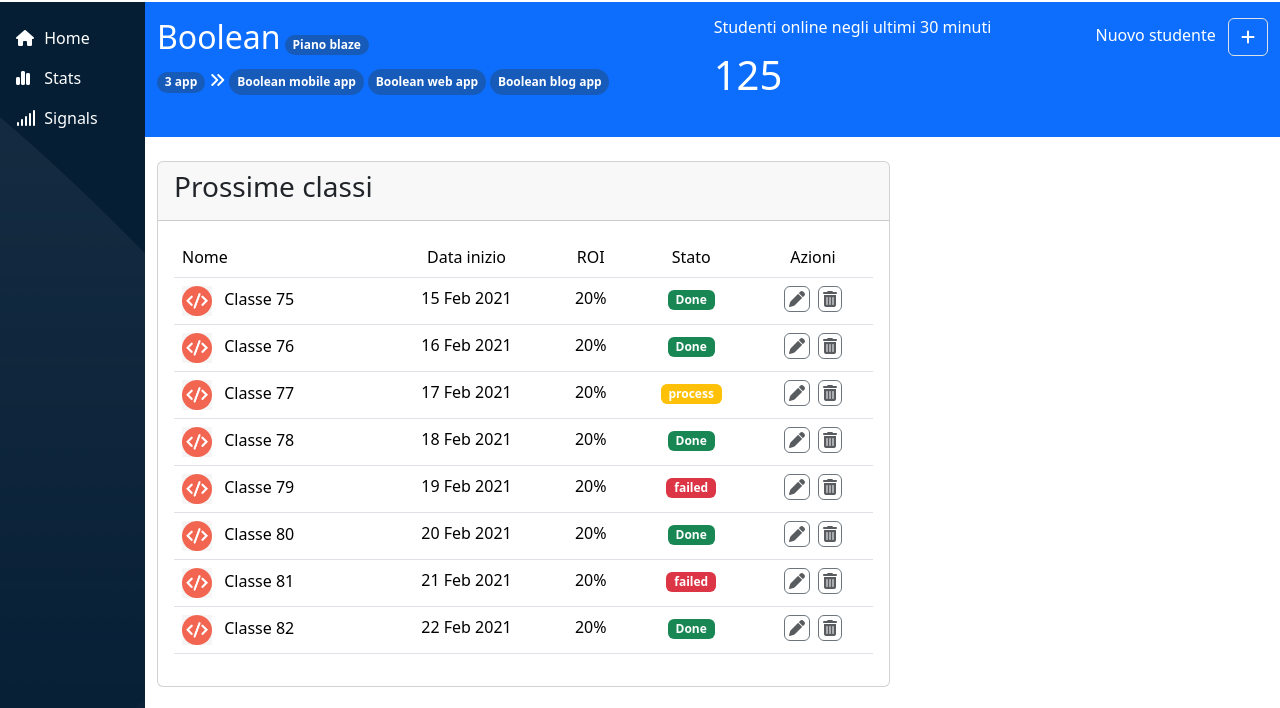
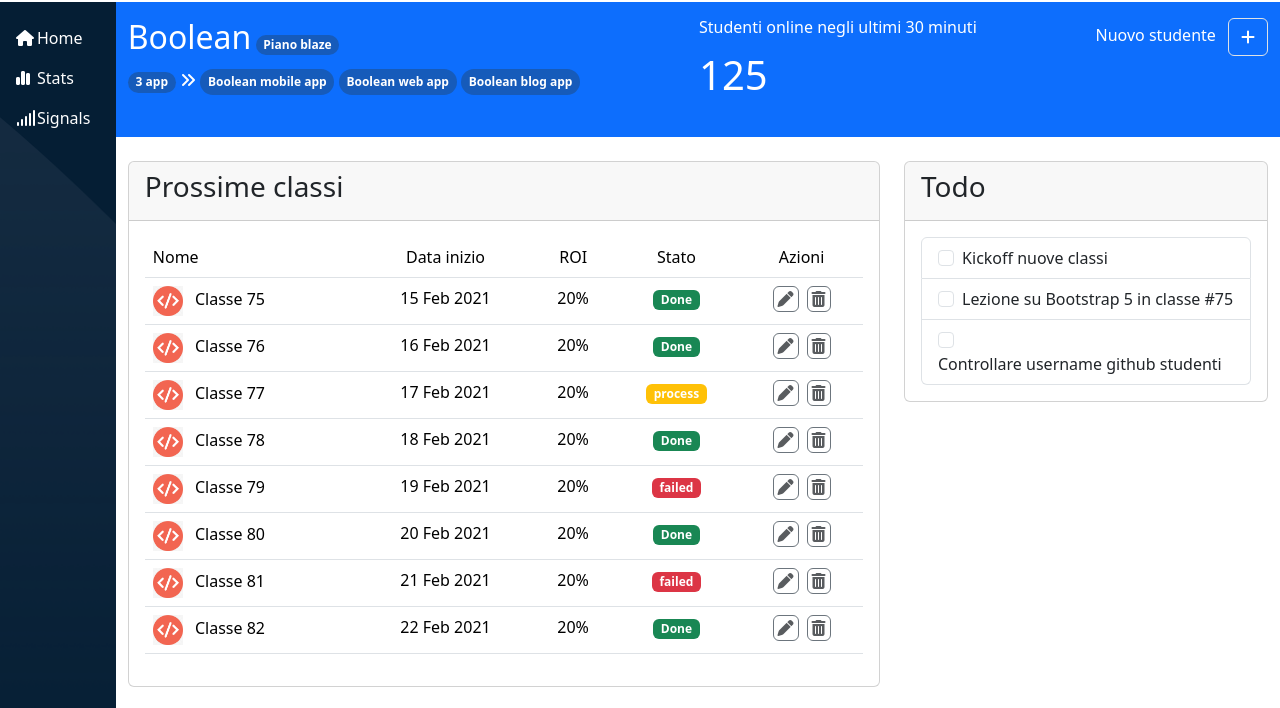
Before and after one commit to fracs31/html-css-bootstrap-dashboard, a plain HTML site: page index.html in a window 1280 px wide. Shown: the part 68-776 px from the top of the page. Drawn offline with nearby package versions, Linux system fonts and the light colour scheme.

Commit message:
ADD checklist

```diff
--- a/index.html
+++ b/index.html
@@ -438,7 +438,31 @@
                             <div class="row">
                                 <!-- Colonna -->
                                 <div class="col-12">
-
+                                    <!-- Carta -->
+                                    <div class="card">
+                                        <!-- Carta Header -->
+                                        <div class="card-header">
+                                            <h3>Todo</h3>
+                                        </div>
+                                        <!-- Carta Body -->
+                                        <div class="card-body">
+                                            <!-- Lista -->
+                                            <ul class="list-group">
+                                                <li class="list-group-item">
+                                                    <input class="form-check-input me-1" type="checkbox" value="" id="firstCheckboxStretched">
+                                                    <label class="form-check-label stretched-link" for="firstCheckboxStretched">Kickoff nuove classi</label>
+                                                </li>
+                                                <li class="list-group-item">
+                                                    <input class="form-check-input me-1" type="checkbox" value="" id="secondCheckboxStretched">
+                                                    <label class="form-check-label stretched-link" for="secondCheckboxStretched">Lezione su Bootstrap 5 in classe #75</label>
+                                                </li>
+                                                <li class="list-group-item">
+                                                    <input class="form-check-input me-1" type="checkbox" value="" id="thirdCheckboxStretched">
+                                                    <label class="form-check-label stretched-link" for="thirdCheckboxStretched">Controllare username github studenti</label>
+                                                </li>
+                                            </ul>
+                                        </div>
+                                    </div>
                                 </div>
                                 <!-- Colonna -->
                                 <div class="col-12">
```
